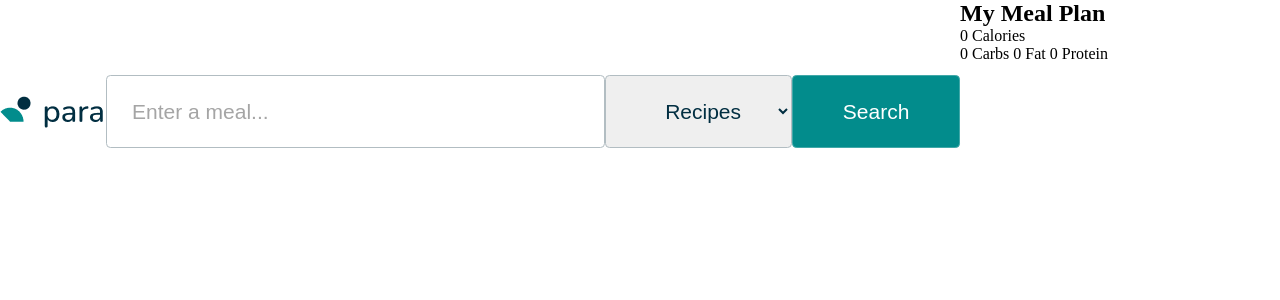
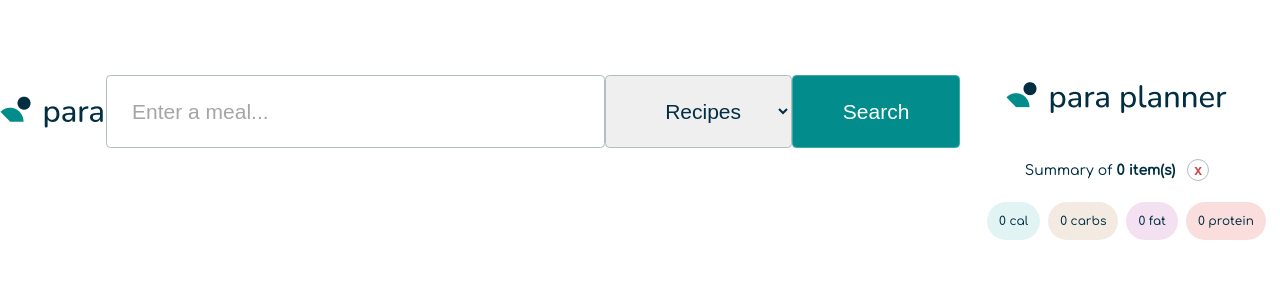
Before and after one commit to ameer-ahmad/para, a React (Create React App) app: page / in a window 1280 px wide. Shown: the top 300 px of the page. Built offline with nearby package versions, Linux system fonts and the light colour scheme.

Commit message:
styled meal plan section

```diff
--- a/src/App.css
+++ b/src/App.css
@@ -1,7 +1,13 @@
+@import url('https://fonts.googleapis.com/css2?family=Comfortaa:wght@500&display=swap');
+
 * {
   box-sizing: border-box;
   margin: 0;
   padding: 0;
+}
+
+body {
+  font-family: 'Comfortaa', cursive;
 }
 
 .modalContainer {
@@ -160,3 +166,96 @@
 .addBtn:hover {
   background-color: #f3e1e6;
 }
+
+.mealPlanItemContainer {
+  width: 370px;
+  border: 1px solid #b2bdc2;
+  border-radius: 5px;
+  margin-bottom: 32px;
+  position: relative;
+  height: auto;
+}
+
+.mealPlanImageContainer {
+  height: 40%;
+  display: flex;
+  overflow: hidden;
+  justify-content:start;
+  align-items:center;
+  margin-left: 20px;
+  padding-top: 10px;
+}
+
+.mealPlanImage {
+  height: 75px;
+}
+
+.mealPlanTitle {
+  font-size: 21px;
+  color: #012E41;
+  margin-left: 28px;
+  padding-right: 10px;
+  margin-top: 10px;
+}
+
+
+.mealPlanItemContainer .mealNutrientsContainer {
+  margin-top: 20px;
+  margin-bottom: 20px;
+
+}
+
+.removeBtn {
+  font-size: 25px;
+  width:38px;
+  height: 38px;
+  border-radius: 19px;
+  border: 1px solid #b2bdc2;
+  color: #cd4747;
+  position: absolute;
+  top: 20px;
+  right: 20px;
+}
+
+.removeBtn:hover {
+  background-color: #fff;
+  cursor: pointer;
+}
+
+.mealPlanContainer {
+  display: flex;
+  flex-direction: column;
+  align-items: center;
+  margin-top: 76px;
+}
+
+.mealPlanContainer .mealNutrientsContainer {
+  margin-bottom: 50px;
+  margin-top: 30px;
+}
+
+.mealPlanSummary {
+  font-size: 14px;
+  color: #012e41;
+}
+
+.summaryContainer {
+  display: flex;
+  justify-content: center;
+  align-items: center;
+  margin-top: 40px;
+  width:100%;
+}
+
+.clearAll {
+  width:22px;
+  height: 22px;
+  border: 1px solid #b2bdc2;
+  border-radius: 11px;
+  background-color: #fff;
+  color: #cd4747;
+  font-size: 14px;
+  font-weight: 700;
+  margin-left: 12px;
+  cursor: pointer;
+}
--- a/src/components/MealPlan.js
+++ b/src/components/MealPlan.js
@@ -1,16 +1,33 @@
 import React, { useContext } from 'react';
 import MealsContext from '../contexts/MealsContext'
 import MealPlanItem from './MealPlanlItem'
+import mealPlanLogo from '../images/mealPlanLogo.png'
 
 const MealPlan = () => {
 
-    const {mealPlan, mealPlanTotalNutrients, mealPlanNutrients} = useContext(MealsContext);
+    const {mealPlan, setMealPlan, mealPlanTotalNutrients, setMealPlanTotalNutrients, mealPlanNutrients} = useContext(MealsContext);
 
     return (
-        <div>
-            <h2>My Meal Plan</h2>
-            <p>{mealPlanTotalNutrients.calories} Calories</p>
-            <p>{mealPlanTotalNutrients.carbs} Carbs {mealPlanTotalNutrients.fat} Fat {mealPlanTotalNutrients.protein} Protein</p>
+        <div className="mealPlanContainer">
+            <img src={mealPlanLogo} alt="para planner" />
+            <div className="summaryContainer">
+                <p className="mealPlanSummary">Summary of <strong>{mealPlan.length} item(s)</strong></p>
+                <button className="clearAll" onClick={() => {
+                    setMealPlan([])
+                    setMealPlanTotalNutrients({
+                        calories: 0,
+                        carbs: 0,
+                        fat: 0,
+                        protein: 0,
+                    })
+                    }}>x</button>
+            </div>
+            <div className="mealNutrientsContainer">
+                    <span className="mealNutrients calories">{mealPlanTotalNutrients.calories} cal</span>
+                    <span className="mealNutrients carbs">{mealPlanTotalNutrients.carbs} carbs</span>
+                    <span className="mealNutrients fat">{mealPlanTotalNutrients.fat} fat</span>
+                    <span className="mealNutrients protein">{mealPlanTotalNutrients.protein} protein</span>
+                </div>
             {mealPlan.map((item, pos) => (
                 <MealPlanItem item={item} key={pos} id={pos} nutrients={mealPlanNutrients[pos]} />
             ))}
--- a/src/components/MealPlanlItem.js
+++ b/src/components/MealPlanlItem.js
@@ -32,11 +32,18 @@ const MealPlanItem = ({item, id, nutrients}) => {
     }
 
     return(
-        <div>
-            <img src={item.image} alt={item.title} />
-            <h3>{item.title}</h3>
-            <p>Calories: {nutrients.calories}cal Carbs: {nutrients.carbs} Fat: {nutrients.fat} Protein: {nutrients.protein}</p>
-            <button onClick={removeMeal}>remove</button>
+        <div className="mealPlanItemContainer">
+            <div className="mealPlanImageContainer">
+                <img className="mealPlanImage" src={item.image} alt={item.title} />
+            </div>
+            <h3 className="mealPlanTitle">{item.title}</h3>
+            <div className="mealNutrientsContainer">
+                    <span className="mealNutrients calories">{nutrients.calories} cal</span>
+                    <span className="mealNutrients carbs">{nutrients.carbs} carbs</span>
+                    <span className="mealNutrients fat">{nutrients.fat} fat</span>
+                    <span className="mealNutrients protein">{nutrients.protein} protein</span>
+                </div>
+            <button className="removeBtn" onClick={removeMeal}>-</button>
         </div>
     )
 }
```
Also changed, not shown: src/images/mealPlanLogo.png (added).
